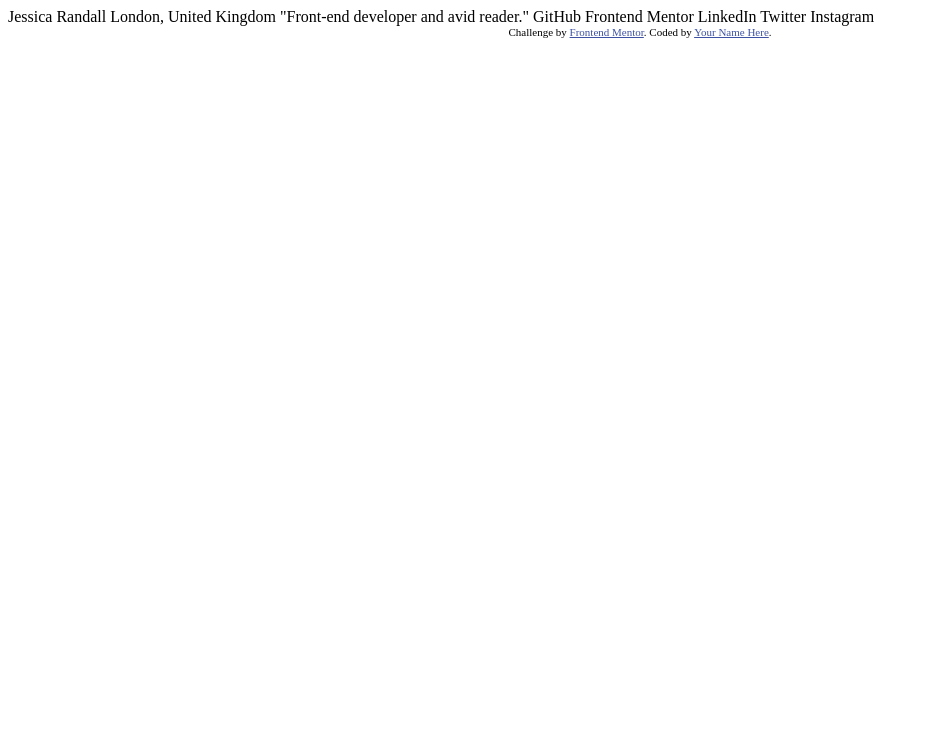
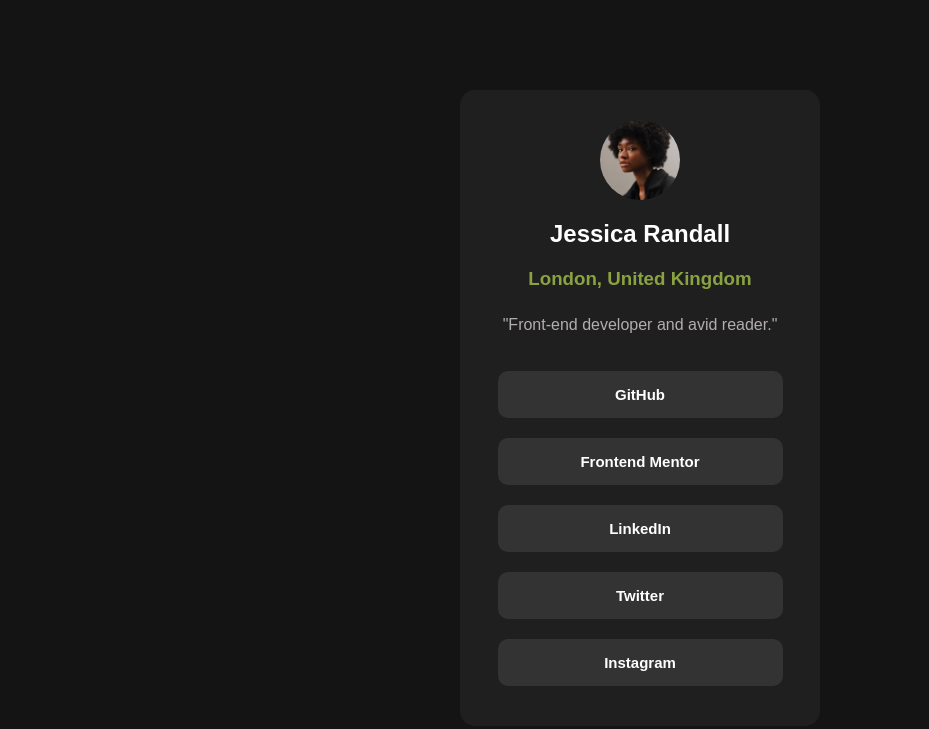
Before and after one commit to reemdalab/Social-links-profile, a website: page index.html in a window 1280 px wide. Shown: the whole page, without its empty margins (0-929 px from the left). Drawn offline with Linux system fonts and the light colour scheme.

Commit message:
adding files

```diff
--- a/index.html
+++ b/index.html
@@ -3,8 +3,10 @@
 <head>
   <meta charset="UTF-8">
   <meta name="viewport" content="width=device-width, initial-scale=1.0"> <!-- displays site properly based on user's device -->
-
+  <title>Social links profile</title>
   <link rel="icon" type="image/png" sizes="32x32" href="./assets/images/favicon-32x32.png">
+  <link href="https://fonts.googleapis.com/css2?family=Figtree:ital,wght@0,300..900;1,300..900&display=swap" rel="stylesheet">
+  <link rel="stylesheet" href="styles.css" />
 
   <title>Frontend Mentor | Social links profile</title>
 
@@ -16,7 +18,19 @@
 </head>
 <body>
 
-  Jessica Randall
+  <div class="profile">
+    <img src="./assets/images/avatar-jessica.jpeg" alt="profile pic">
+    <h2>Jessica Randall</h2>
+    <h3>  London, United Kingdom</h3>
+    <h5> "Front-end developer and avid reader."</h5>
+    <button>GitHub</button>
+    <button>  Frontend Mentor </button>
+    <button>LinkedIn</button>
+    <button>Twitter</button>
+    <button>Instagram</button>
+
+  </div>
+  <!-- Jessica Randall
   London, United Kingdom
   "Front-end developer and avid reader."
 
@@ -29,6 +43,6 @@
   <div class="attribution">
     Challenge by <a href="https://www.frontendmentor.io?ref=challenge" target="_blank">Frontend Mentor</a>.
     Coded by <a href="#">Your Name Here</a>.
-  </div>
+  </div> -->
 </body>
 </html>
--- /dev/null
+++ b/styles.css
@@ -0,0 +1,62 @@
+body{
+    background-color: #141414;
+    display: flex;
+    align-items: center;
+    justify-content: center;
+    min-height: 100vh;
+
+}
+.profile{
+    display: flex;
+    flex-direction: column;
+    align-items: center;
+    justify-content: center;
+    width: 300px;
+    padding: 30px;
+    background-color: #1f1f1f;
+    border-radius: 15px;
+}
+img{
+    width: 80px;
+    height: 80px;
+    border-radius: 50%;
+}
+.profile h2
+{
+    color: white;
+    font-family: Arial, Helvetica, sans-serif;
+    text-align: center;
+}
+.profile h3
+{
+   color:  #8AA241;
+   font-family: Arial, Helvetica, sans-serif;
+   margin: 0;
+   text-align: center;
+}
+.profile h5
+{
+    color: rgb(180 173 173);
+    font-family: Arial, Helvetica, sans-serif;
+    font-size: 16px;
+    font-weight: 500;
+    text-align: center;
+}
+.profile button
+{
+    width: 95%;
+    padding: 15px;
+    border-radius: 10px;
+    margin: 10px;
+    color: white;
+    background-color: #333333;
+    border: thin;
+    font-size: 15px;
+    font-weight: 600;
+    font-family: Arial, Helvetica, sans-serif;
+}
+.profile button:hover
+{
+    background-color: #c4f82a ;
+    color: #3f4e2f;
+}
```
Also changed, not shown: package.json (added, +12 -0 lines), 1 other file.
